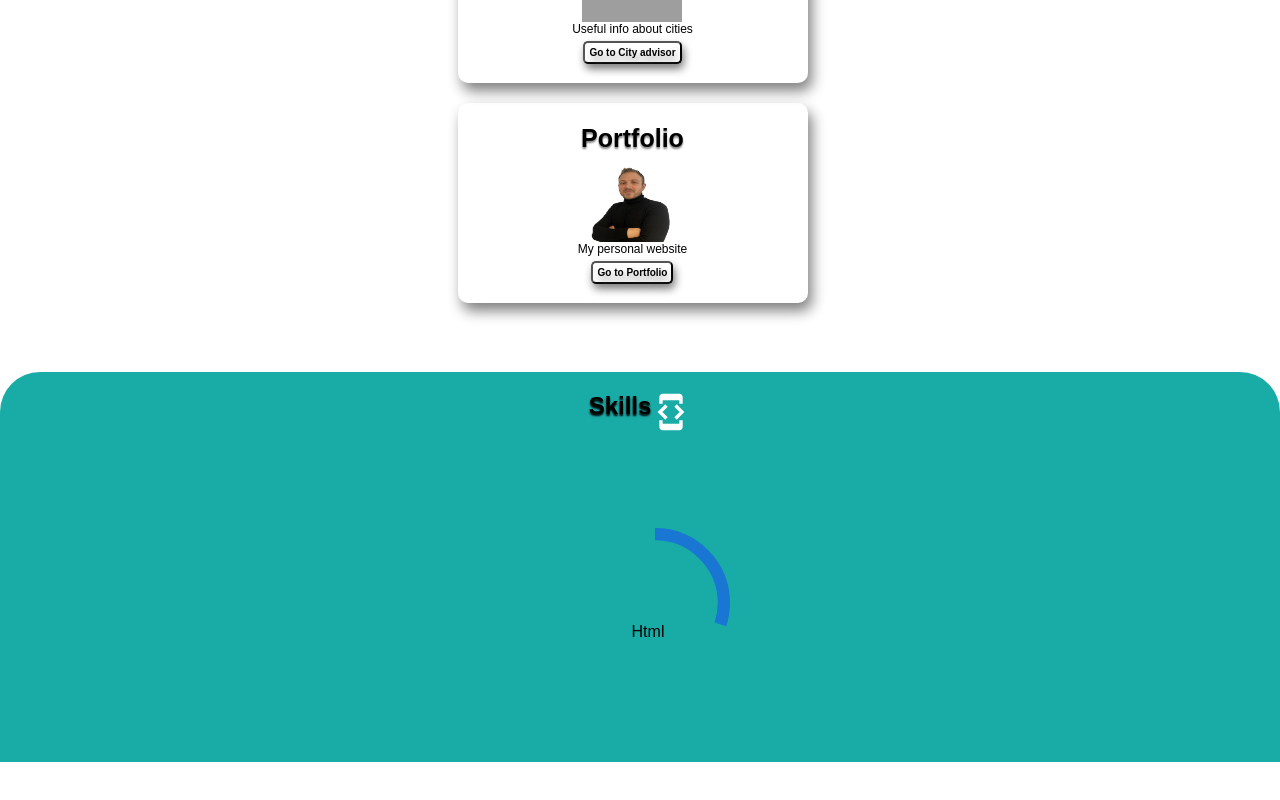
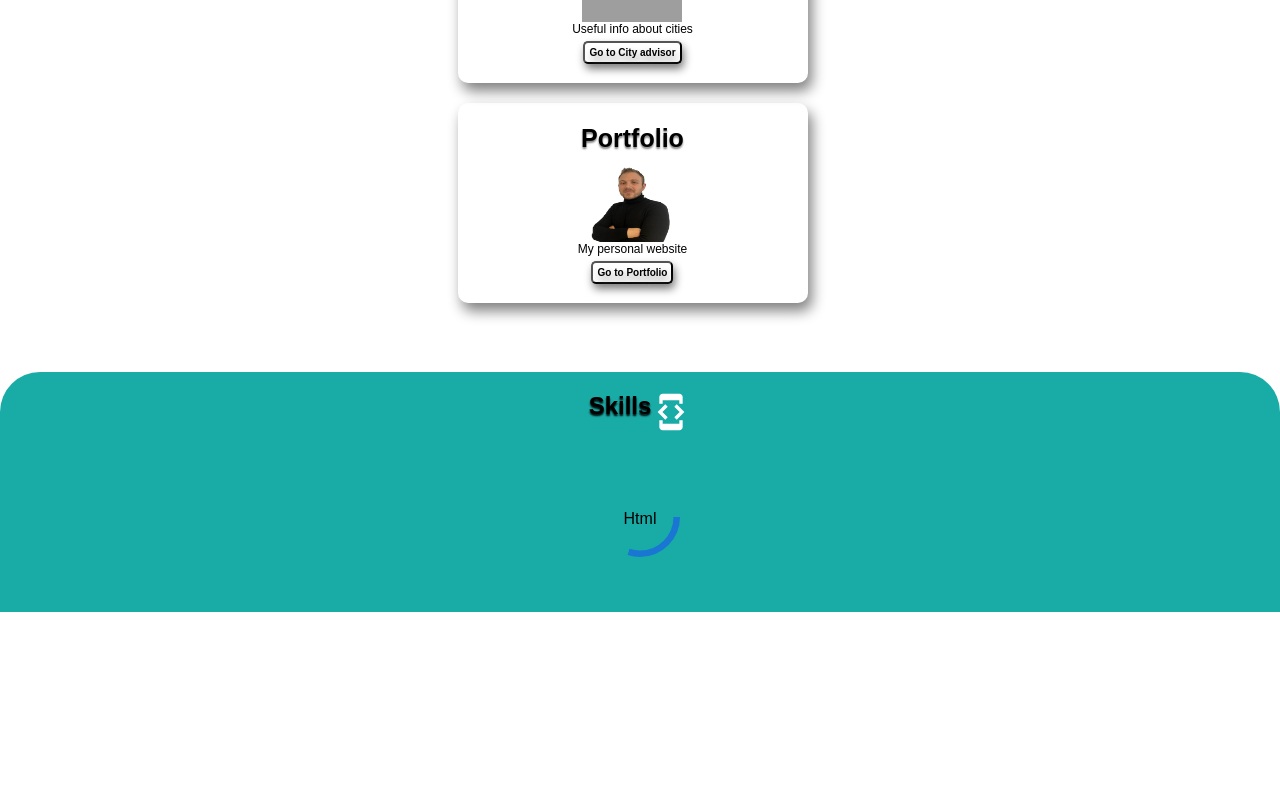
Before and after one commit to BrunoArrostini/brunoportfolio, a React (Create React App) app: page / in a window 1280 px wide. Shown: the part 818-1618 px from the top of the page. After the commit the page ends 1500 px from the top, so only its background shows below. Built offline with nearby package versions, Linux system fonts and the light colour scheme; grey boxes are pictures that could not be loaded; a web font is replaced by a local one.

Commit message:
skills fixed

```diff
--- a/src/App.css
+++ b/src/App.css
@@ -198,3 +198,18 @@ h2{
   color: #0abab5;
   text-shadow: 1px 0px 3px black;
 }
+
+.circle{
+  align-self: center;
+  display: flex;
+  align-items: center;
+  justify-content: center;
+  position: relative;
+}
+
+.circle >p{
+  position: absolute;
+  left: 50%;
+  bottom: 50%;
+  transform: translate(-50%, -50%);
+}
--- a/src/components/progress/Progress.js
+++ b/src/components/progress/Progress.js
@@ -16,9 +16,15 @@ export default function Progress({lang}) {
   }, []);
 
   return (
-    <Stack spacing={2} direction="row" style={{display:"flex", flexDirection:"column", alignItems:"center"}}>
-      <CircularProgress variant="determinate" value={progress} style={{width:"150px", marginRight:"80px"}} />
-      <p style={{marginRight:"0px"}}>{lang}</p>
+    <Stack spacing={0} direction="row">
+      <div className='circle'>
+        <CircularProgress variant="determinate" value={progress} style={{width:"80px", position: "absolute",
+          left: "50%",
+          bottom: "50%",
+          transform: "translate(-50%, -50%)"}}/>
+        <p>{lang}</p>
+      </div>
+
     </Stack>
   );
 }
--- a/src/components/skills/skills.styled.js
+++ b/src/components/skills/skills.styled.js
@@ -35,5 +35,6 @@ export const Wrapper2 = styled.div`
 display: flex;
 justify-content: center;
 align-items: center;
-height: 300px;
+height: 150px;
+width: 100%;
 `
```
